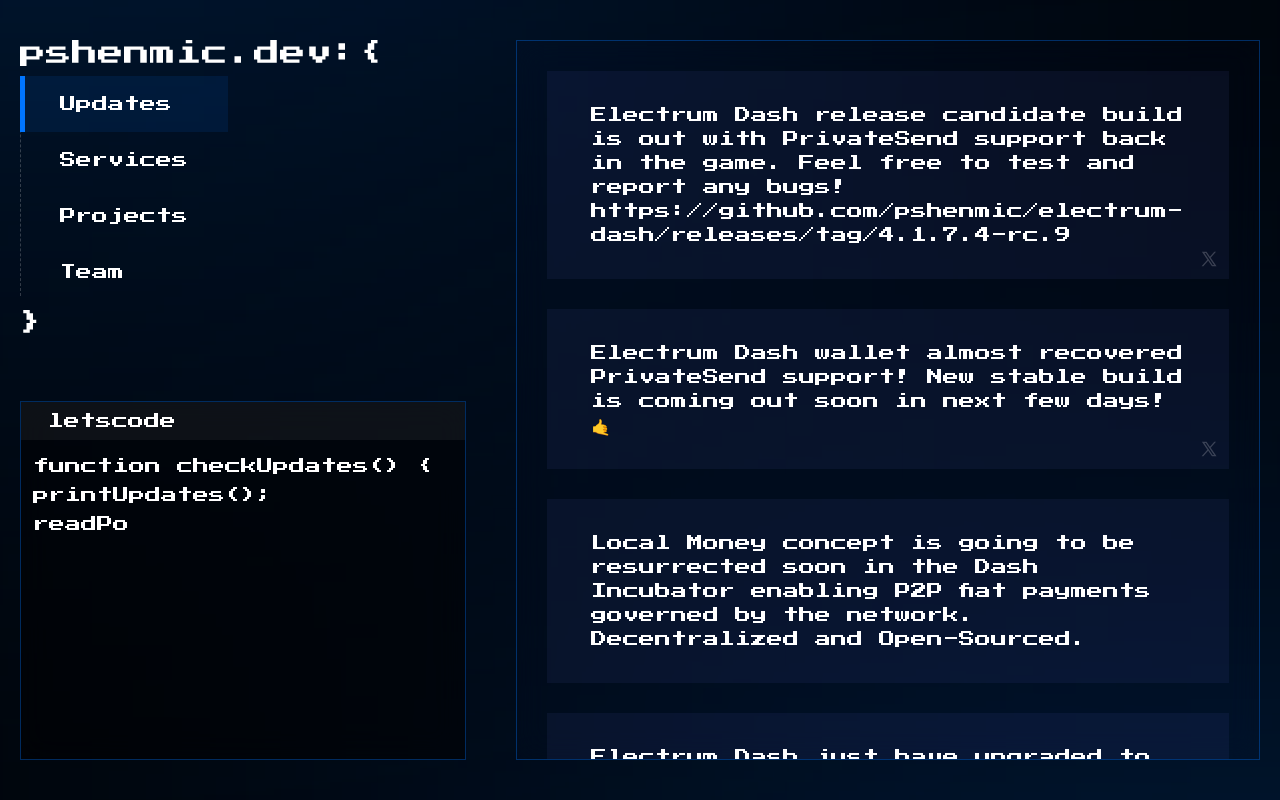
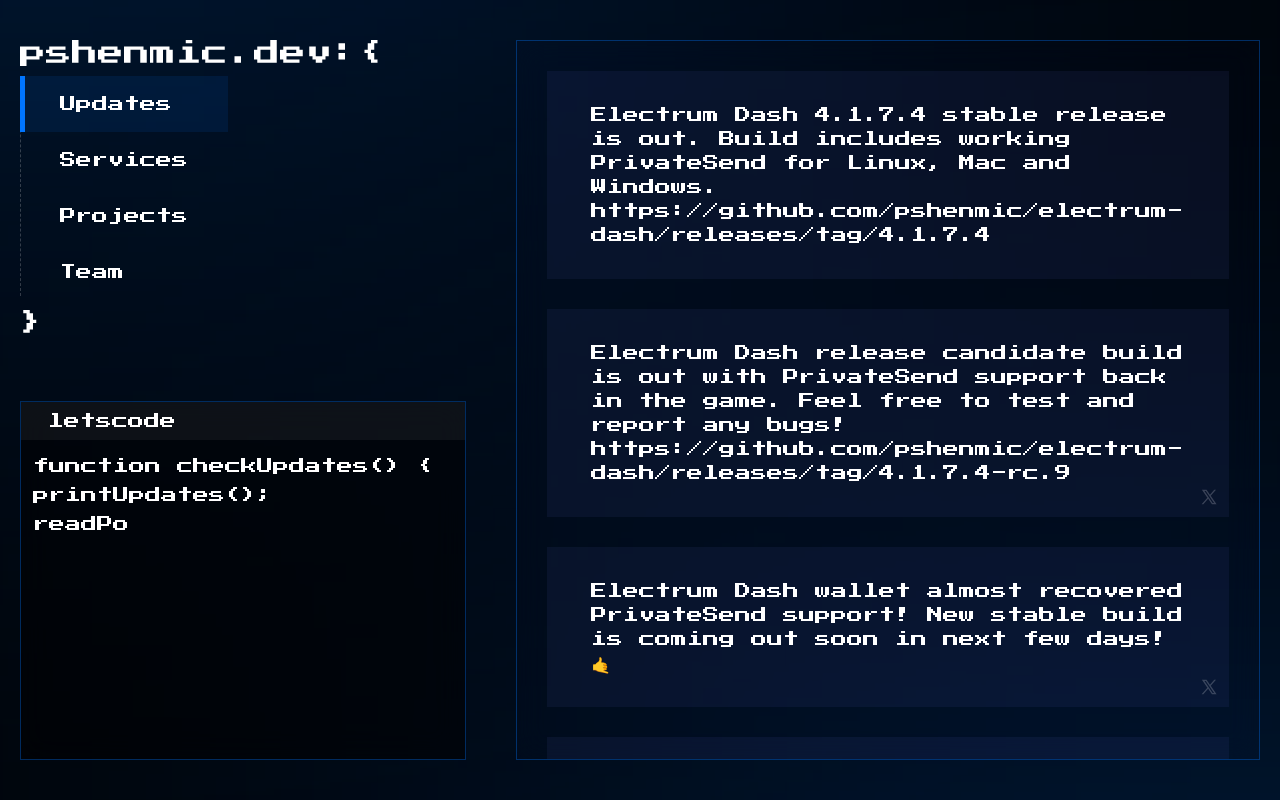
Before and after one commit to pshenmic/pshenmic-dev, a Next.js app: page / in a window 1280 px wide. Built offline with nearby package versions, Linux system fonts and the light colour scheme.

Commit message:
Add electrum stable build info

```diff
--- a/src/components/Updates/index.js
+++ b/src/components/Updates/index.js
@@ -3,6 +3,12 @@ import Post from './Post.js'
 import { PostTypeEnum } from '../../enums/postTypeEnum'
 
 const posts = [
+    {
+        content: 'Electrum Dash 4.1.7.4 stable release is out. Build includes working PrivateSend for Linux, Mac and Windows. https://github.com/pshenmic/electrum-dash/releases/tag/4.1.7.4',
+        imgSrc: '',
+        externalLink: '',
+        type: PostTypeEnum.STATIC
+    },
     {
         content: 'Electrum Dash release candidate build is out with PrivateSend support back in the game. Feel free to test and report any bugs! https://github.com/pshenmic/electrum-dash/releases/tag/4.1.7.4-rc.9',
         imgSrc: '',
```
